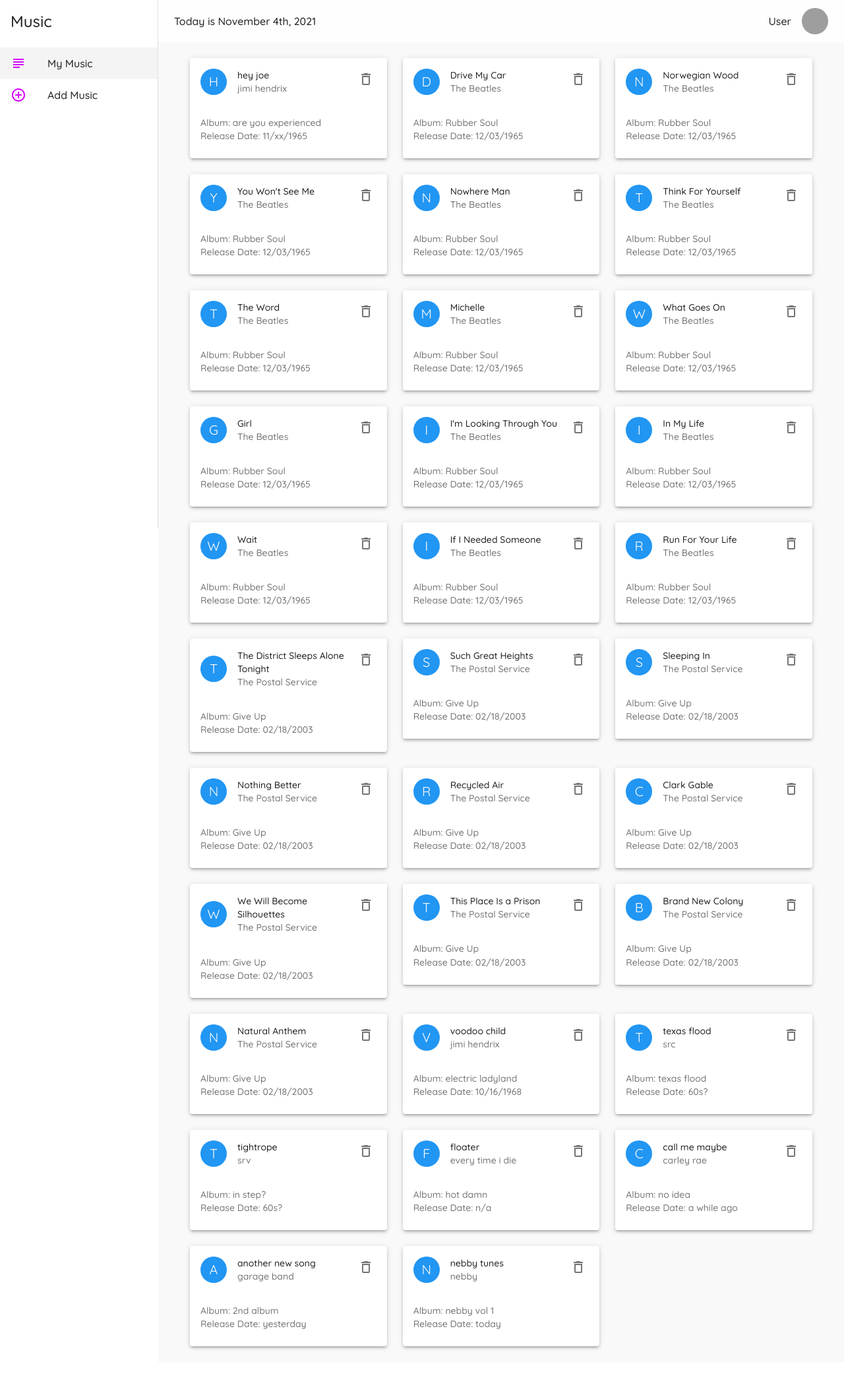
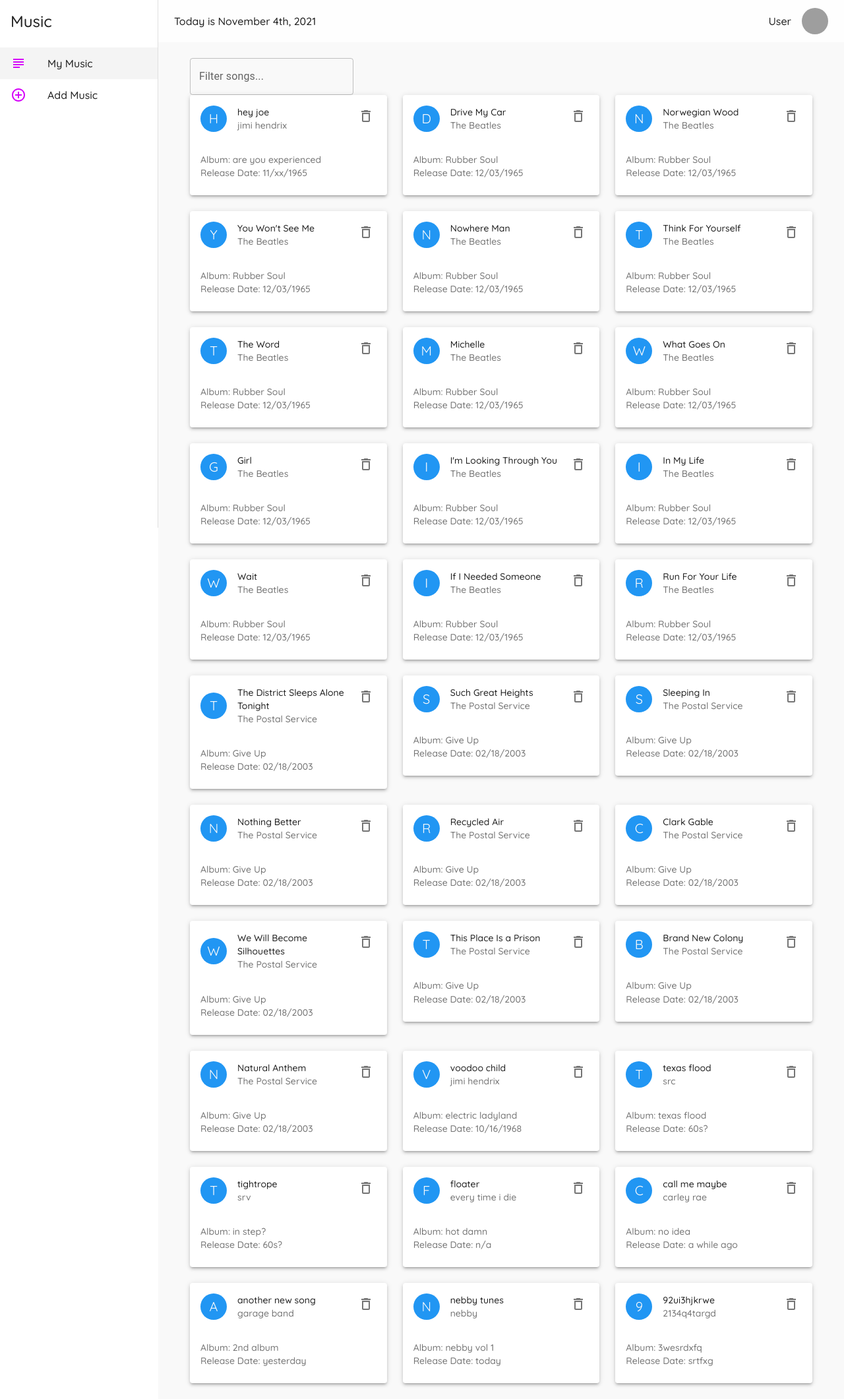
Before and after one commit to giuseppe-g-gelardi/reactmusiclibrary, a React (Create React App) app: page /music in a window 1280 px wide. Shown: the whole page at 66% size. Before the commit the page ends 2065 px from the top, so only its background shows below. Built offline with nearby package versions, Linux system fonts and the light colour scheme; data requests are answered from the project's data file; grey boxes are pictures that could not be loaded.

Commit message:
add filter function

```diff
--- a/data/db.json
+++ b/data/db.json
@@ -255,6 +255,14 @@
       "genre": "nebby music",
       "releaseDate": "today",
       "id": "WILW3EA"
+    },
+    {
+      "title": "92ui3hjkrwe",
+      "album": "3wesrdxfq",
+      "artist": "2134q4targd",
+      "genre": "23t4awrew45y4shrtfg",
+      "releaseDate": "srtfxg",
+      "id": "iA36aRs"
     }
   ]
 }
--- a/src/components/MusicTable.jsx
+++ b/src/components/MusicTable.jsx
@@ -62,8 +62,31 @@
   return (
 
       <Container>
+           <TextField
+            label='Filter songs...'
+            className={classes.field}
+              onChange={e => {
+                setSearchTerm(e.target.value)
+              }}
+            />
         <Grid container spacing={3}>
-          {songList.map(song => (
+          {songList
+           // eslint-disable-next-line array-callback-return
+          .filter(val => {
+            let searchString = ''
+            for (let value of Object.entries(val)) {
+              searchString += `${value}\t`
+            }
+            if (searchTerm === '') {
+              return val
+            } else if (
+              searchString
+                .toLowerCase()
+                .includes(searchTerm.toLowerCase())
+            ) {
+              return val
+            }
+          }).map(song => (
             <Grid item key={song.id} sx={12} md={6} lg={4}>
               <MusicCard song={song} handleDelete={handleDelete} />
             </Grid>
```
